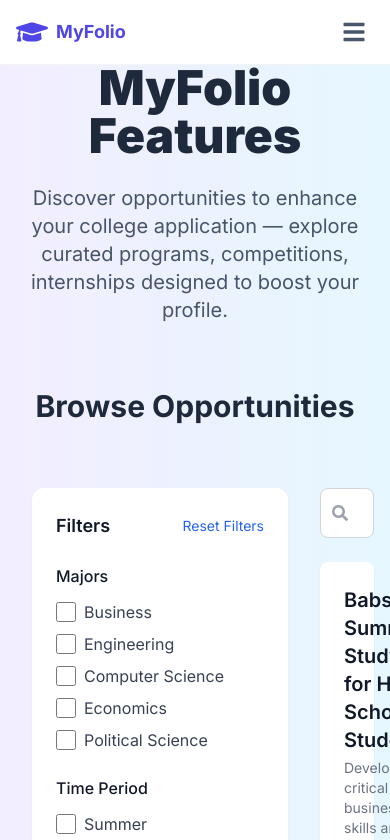
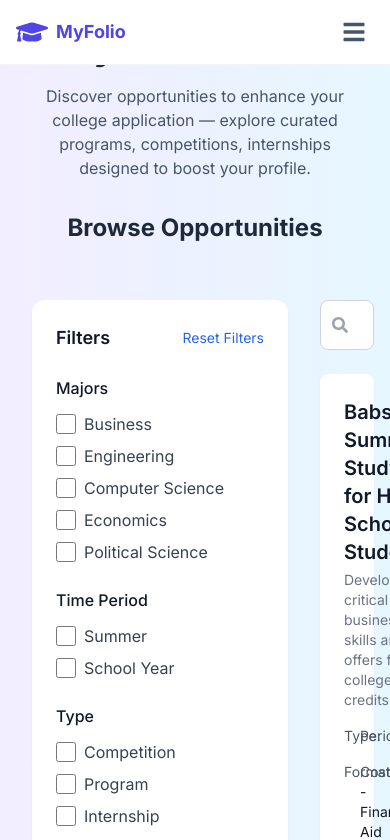
Before and after one commit to amiroesh1/myfolio_final, a Next.js app: page /features in a window 390 px wide. Shown: the top 840 px of the page. Built offline with nearby package versions, Linux system fonts and the light colour scheme; no server answers.

Commit message:
Добавил страницу логина и подключения Clerk

```diff
--- a/app/features/page.tsx
+++ b/app/features/page.tsx
@@ -6,18 +6,18 @@ import ExtracurricularDatabase from '../components/ExtracurricularDatabase';
 export default function Features() {
   return (
     <main className="min-h-screen" style={{ background: 'linear-gradient(to right, rgb(243, 238, 255), rgb(236, 242, 255), rgb(230, 247, 255))' }}>
-      <div className="container mx-auto px-4 py-16">
+      <div className="container mx-auto px-4 sm:px-6 py-8 sm:py-16">
         <div className="max-w-7xl mx-auto">
-          <h1 className="text-5xl font-black text-center text-[#1E293B] mb-6">
+          <h1 className="text-3xl sm:text-4xl md:text-5xl font-black text-center text-[#1E293B] mb-4 sm:mb-6">
             MyFolio Features
           </h1>
-          <p className="text-xl text-[#475569] text-center mb-16">
+          <p className="text-base sm:text-lg md:text-xl text-[#475569] text-center mb-8 sm:mb-16 px-4">
             Discover opportunities to enhance your college application — explore curated programs, competitions, internships designed to boost your profile.
           </p>
 
           {/* Extracurricular Database Section */}
-          <section className="mt-16">
-            <h2 className="text-3xl font-bold text-[#1E293B] mb-8 text-center">
+          <section className="mt-8 sm:mt-16">
+            <h2 className="text-2xl sm:text-3xl font-bold text-[#1E293B] mb-6 sm:mb-8 text-center">
               Browse Opportunities
             </h2>
             <ExtracurricularDatabase />
```
